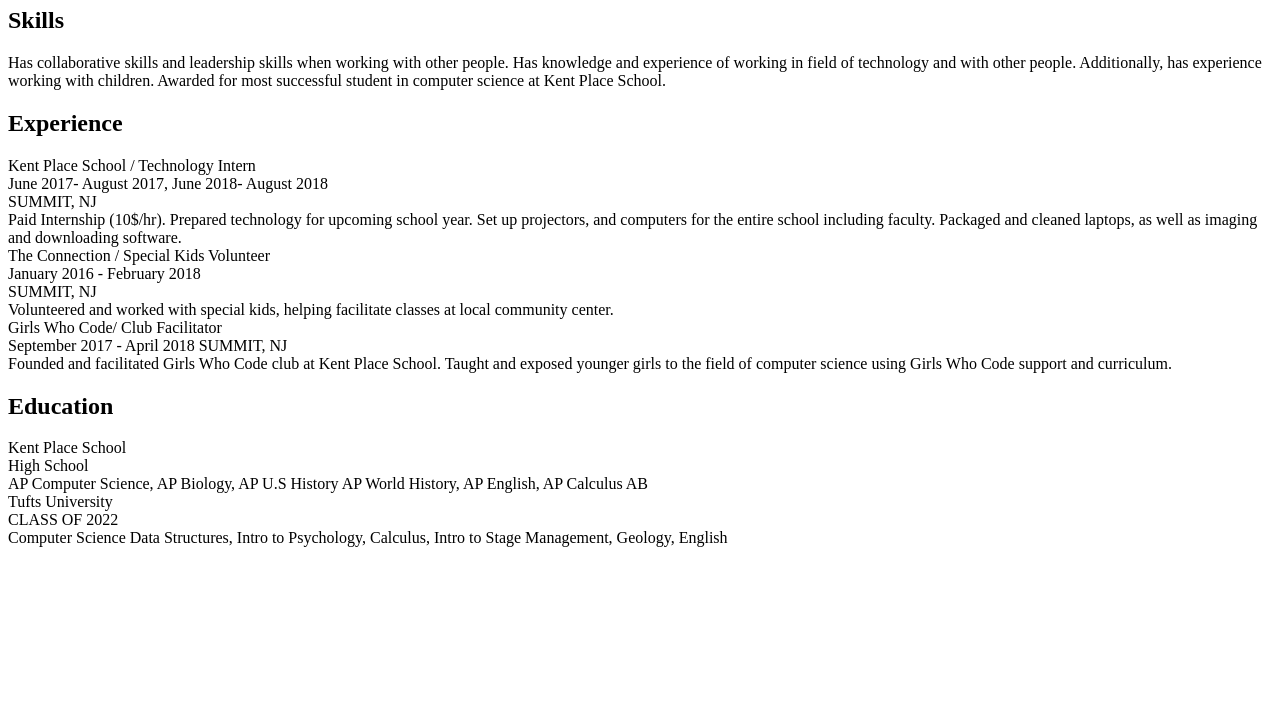
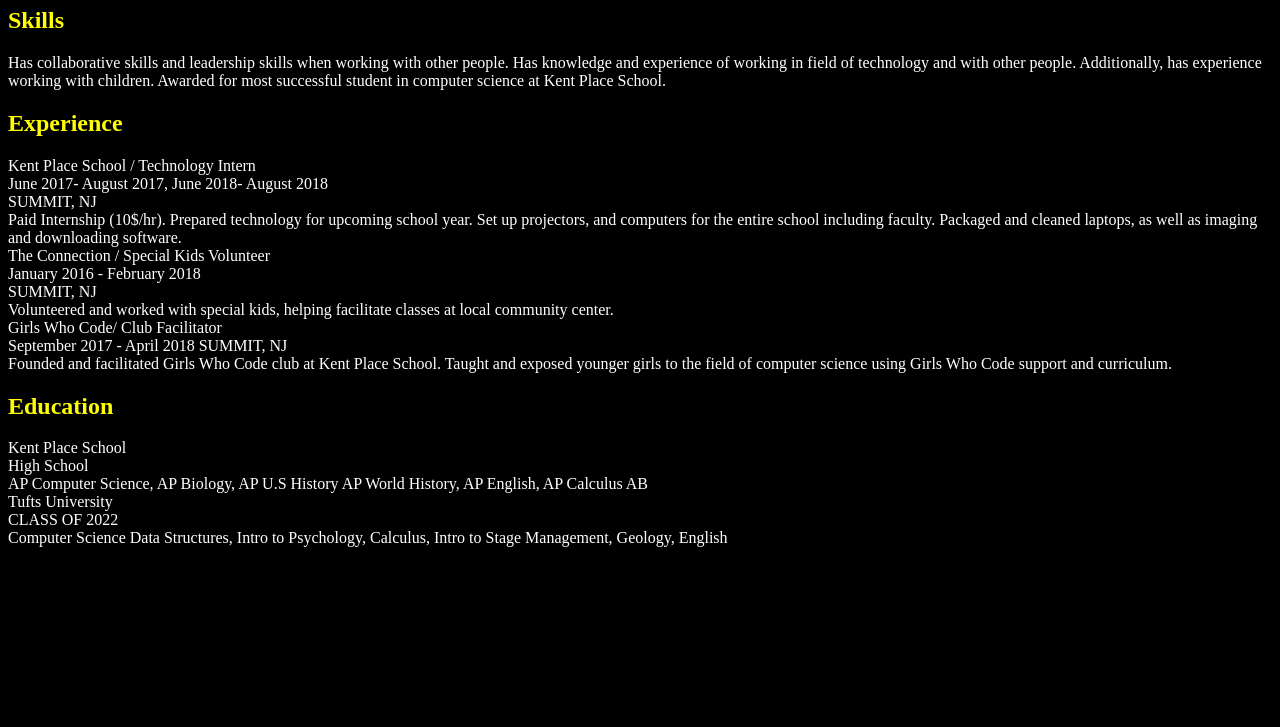
Before and after one commit to ayanaleelasena/ayanaleelasena.github.io, a plain HTML site: page resume.html in a window 1280 px wide. Shown: the part 73-800 px from the top of the page. Drawn offline with Linux system fonts and the light colour scheme.

Commit message:
fixed issues with style sheet

```diff
--- a/resume.css
+++ b/resume.css
@@ -5,7 +5,7 @@
 	color: blue
 }
 h2{
-	color: yelllow
+	color: yellow
 }
 p {
 	color: white
--- a/resume.html
+++ b/resume.html
@@ -1,7 +1,7 @@
 <!DOCTYPE html>
 <html>
 <head>
-	<link rel="resume" href="resume.css">
+	<link rel="stylesheet" href="resume.css">
 <head>
 <body>
 
```
